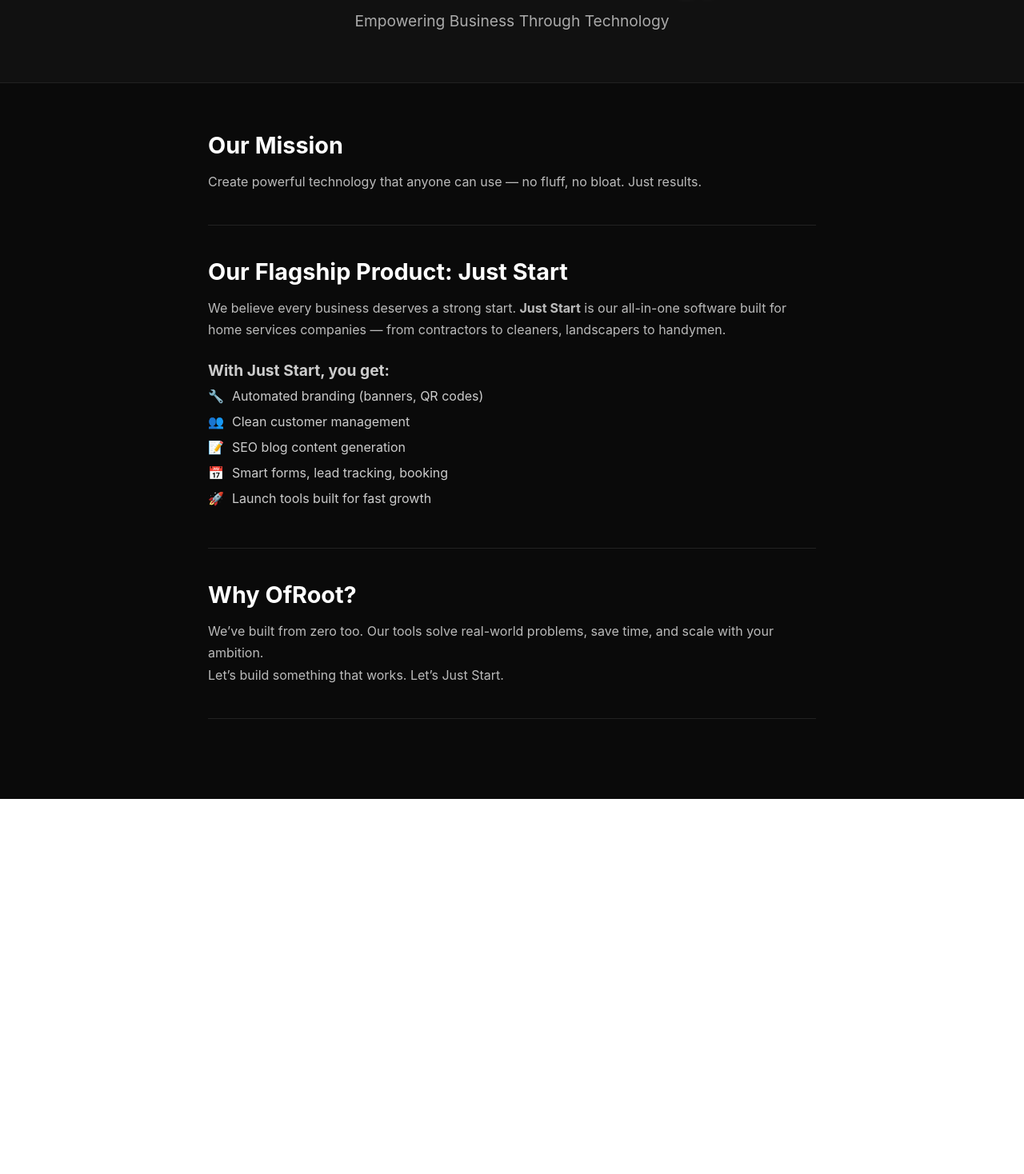
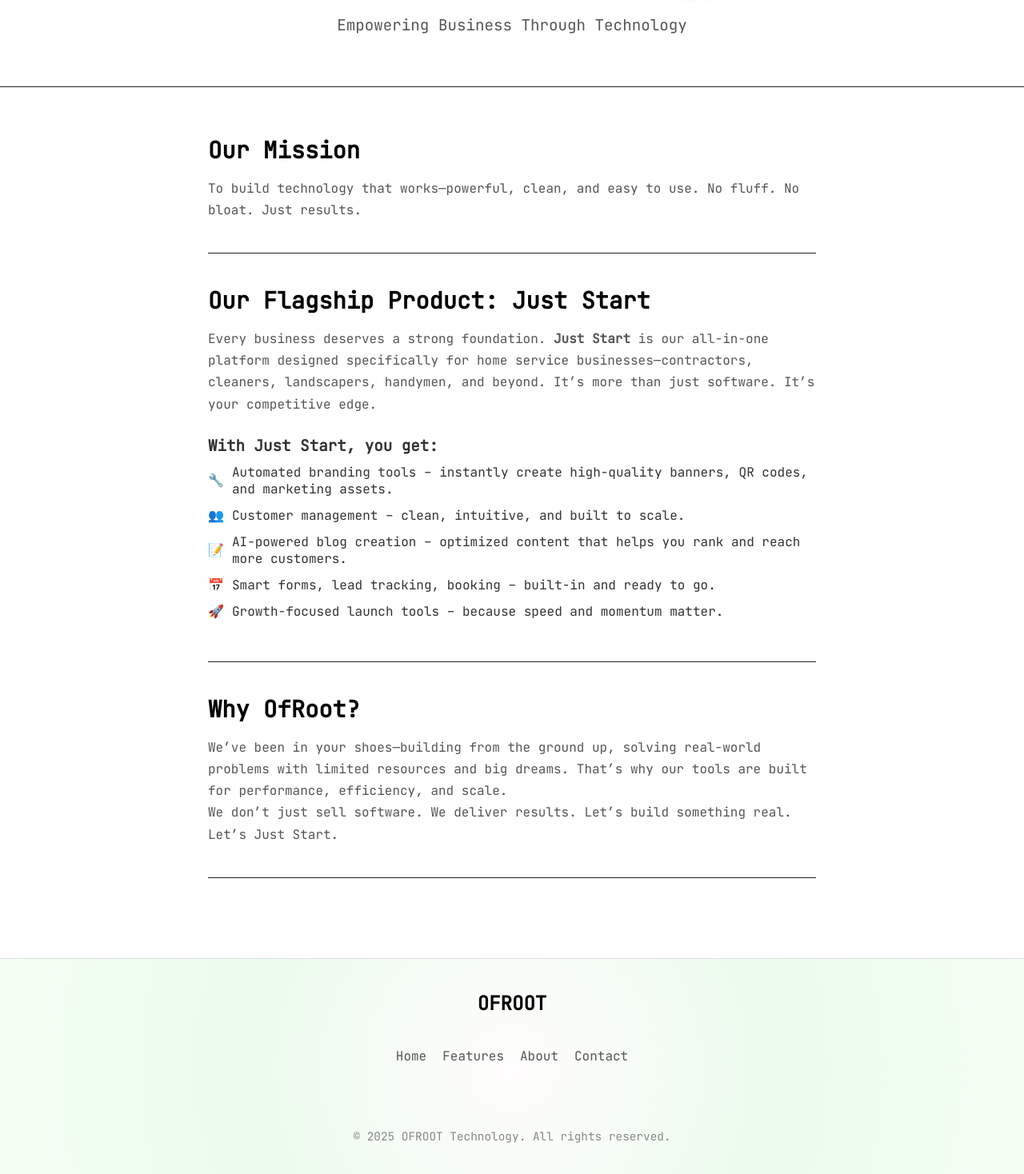
Before and after one commit to ofroot-tech/main-website, a Next.js app: page / in a window 1280 px wide. Shown: the part 144-1612 px from the top of the page at 80% size. Before the commit the page ends 1143 px from the top, so only its background shows below. Built offline with nearby package versions, Linux system fonts and the light colour scheme.

Commit message:
updating home page

```diff
--- a/app/page.js
+++ b/app/page.js
@@ -1,4 +1,5 @@
 "use client";
+
 export default function Home() {
   return (
     <div className="page">
@@ -11,49 +12,78 @@ export default function Home() {
         <section className="section">
           <h2>Our Mission</h2>
           <p>
-            Create powerful technology that anyone can use — no fluff, no bloat. Just results.
+            To build technology that works—powerful, clean, and easy to use. No fluff. No bloat. Just results.
           </p>
         </section>
 
         <section className="section">
           <h2>Our Flagship Product: Just Start</h2>
           <p>
-            We believe every business deserves a strong start. <strong>Just Start</strong> is our
-            all-in-one software built for home services companies — from contractors to
-            cleaners, landscapers to handymen.
+          Every business deserves a strong foundation. <strong>Just Start</strong> is our all-in-one
+          platform designed specifically for home service businesses—contractors,
+          cleaners, landscapers, handymen, and beyond. It’s more than just software. It’s your competitive edge.
           </p>
 
           <h3>With Just Start, you get:</h3>
           <ul>
-            <li><span>🔧</span> Automated branding (banners, QR codes)</li>
-            <li><span>👥</span> Clean customer management</li>
-            <li><span>📝</span> SEO blog content generation</li>
-            <li><span>📅</span> Smart forms, lead tracking, booking</li>
-            <li><span>🚀</span> Launch tools built for fast growth</li>
+            <li><span>🔧</span> Automated branding tools – instantly create high-quality banners, QR codes, and marketing assets.</li>
+            <li><span>👥</span> Customer management – clean, intuitive, and built to scale.</li>
+            <li><span>📝</span> AI-powered blog creation – optimized content that helps you rank and reach more customers.</li>
+            <li><span>📅</span> Smart forms, lead tracking, booking – built-in and ready to go.</li>
+            <li><span>🚀</span> Growth-focused launch tools – because speed and momentum matter.</li>
           </ul>
         </section>
 
         <section className="section">
           <h2>Why OfRoot?</h2>
           <p>
-            We’ve built from zero too. Our tools solve real-world problems, save time, and scale
-            with your ambition.
+            We’ve been in your shoes—building from the ground up, solving real-world problems with limited resources and big dreams. That’s why our tools are built for performance, efficiency, and scale.
           </p>
-          <p>Let’s build something that works. Let’s Just Start.</p>
+          <p>We don’t just sell software. We deliver results.
+          Let’s build something real. Let’s Just Start.</p>
         </section>
       </main>
 
+
+       <footer className="footer">
+        <div className="footer-container">
+          <div className="footer-links">
+            <a href="/" className="footer-logo">OFROOT</a>
+            <ul className="footer-menu">
+              <li><a href="#home">Home</a></li>
+              <li><a href="#features">Features</a></li>
+              <li><a href="#about">About</a></li>
+              <li><a href="#contact">Contact</a></li>
+            </ul>
+          </div>
+          <div className="footer-social">
+            <a href="#" aria-label="Facebook"><i className="lni lni-facebook-filled"></i></a>
+            <a href="#" aria-label="Twitter"><i className="lni lni-twitter-filled"></i></a>
+            <a href="#" aria-label="LinkedIn"><i className="lni lni-linkedin-original"></i></a>
+            <a href="#" aria-label="Instagram"><i className="lni lni-instagram-original"></i></a>
+          </div>
+          <p className="footer-copyright">
+            © {new Date().getFullYear()} OFROOT Technology. All rights reserved.
+          </p>
+        </div>
+      </footer>
+
       <style jsx>{`
-        .page {
-          background: #0a0a0a;
-          color: #ddd;
-          font-family: 'Inter', 'Segoe UI', Roboto, sans-serif;
+
+      @import url('https://fonts.googleapis.com/css2?family=JetBrains+Mono&display=swap');
+
+
+      .page {
+          background: #ffffff;
+          color: #000000;
+          font-family: 'JetBrains Mono', monospace;
           margin: 0;
           padding: 0;
         }
 
         .jumbotron {
-          background: #111;
+          // background: radial-gradient(circle,rgb(255, 253, 253),rgb(236, 251, 237),rgb(244, 255, 244));
+
           text-align: center;
           padding: 80px 20px 60px;
           border-bottom: 1px solid #222;
@@ -62,16 +92,30 @@ export default function Home() {
         .jumbotronTitle {
           font-size: 3.2rem;
           font-weight: 700;
-          color: #ffffff;
+          color: #000000;
           letter-spacing: 0.8px;
-          text-shadow: 0 0 10px rgba(255, 255, 255, 0.1);
+          text-shadow: 0 0 10px rgba(0, 0, 0, 0.1);
           margin: 0;
         }
 
         .jumbotronSubtitle {
           font-size: 1.2rem;
-          color: #aaa;
+          color: #555555;
           margin-top: 12px;
+          opacity: 0;
+          transform: translateY(20px);
+          animation: emergeFromBottom 1s ease-out forwards;
+        }
+
+        @keyframes emergeFromBottom {
+          0% {
+            opacity: 0;
+            transform: translateY(20px);
+          }
+          100% {
+            opacity: 1;
+            transform: translateY(0);
+          }
         }
 
         .main {
@@ -88,20 +132,20 @@ export default function Home() {
 
         h2 {
           font-size: 1.8rem;
-          color: #fff;
+          color: #000000;
           margin-bottom: 15px;
         }
 
         h3 {
           font-size: 1.2rem;
-          color: #ccc;
+          color: #333333;
           margin-top: 25px;
           margin-bottom: 10px;
         }
 
         p {
           font-size: 1rem;
-          color: #bbb;
+          color: #555555;
           line-height: 1.7;
         }
 
@@ -113,13 +157,79 @@ export default function Home() {
         li {
           margin-bottom: 12px;
           font-size: 1rem;
-          color: #ccc;
+          color: #333333;
           display: flex;
           align-items: center;
         }
 
         li span {
           margin-right: 10px;
+        }
+
+        .footer {
+          // background: #f9f9f9;
+          background: radial-gradient(circle,rgb(255, 253, 253),rgb(236, 251, 237),rgb(244, 255, 244));
+          padding: 40px 20px;
+          text-align: center;
+          border-top: 1px solid #ddd;
+        }
+
+        .footer-container {
+          max-width: 800px;
+          margin: auto;
+        }
+
+        .footer-logo {
+          font-size: 1.5rem;
+          font-weight: bold;
+          color: #000000;
+          text-decoration: none;
+          margin-bottom: 20px;
+          display: inline-block;
+        }
+
+        .footer-menu {
+          list-style: none;
+          padding: 0;
+          margin: 20px 0;
+          display: flex;
+          justify-content: center;
+          gap: 20px;
+        }
+
+        .footer-menu li {
+          display: inline;
+        }
+
+        .footer-menu a {
+          color: #555555;
+          text-decoration: none;
+          font-size: 1rem;
+        }
+
+        .footer-menu a:hover {
+          color: #000000;
+        }
+
+        .footer-social {
+          margin: 20px 0;
+        }
+
+        .footer-social a {
+          color: #555555;
+          margin: 0 10px;
+          font-size: 1.2rem;
+          text-decoration: none;
+        }
+
+        .footer-social a:hover {
+          color: #000000;
+        }
+
+        .footer-copyright {
+          font-size: 0.9rem;
+          color: #888888;
+          margin-top: 20px;
         }
 
         @media (max-width: 768px) {
@@ -142,6 +252,15 @@ export default function Home() {
           p {
             font-size: 0.95rem;
           }
+
+          .footer-menu {
+            flex-direction: column;
+            gap: 10px;
+          }
+
+          .footer-social a {
+            font-size: 1rem;
+          }
         }
       `}</style>
     </div>
--- a/package.json
+++ b/package.json
@@ -9,8 +9,10 @@
     "lint": "next lint"
   },
   "dependencies": {
+    "countup.js": "^2.8.2",
+    "next": "15.3.2",
     "react": "^19.0.0",
     "react-dom": "^19.0.0",
-    "next": "15.3.2"
+    "wowjs": "^1.1.3"
   }
 }
```
Also changed, not shown: 1 other file (tests, documents, lock files or other folders).
